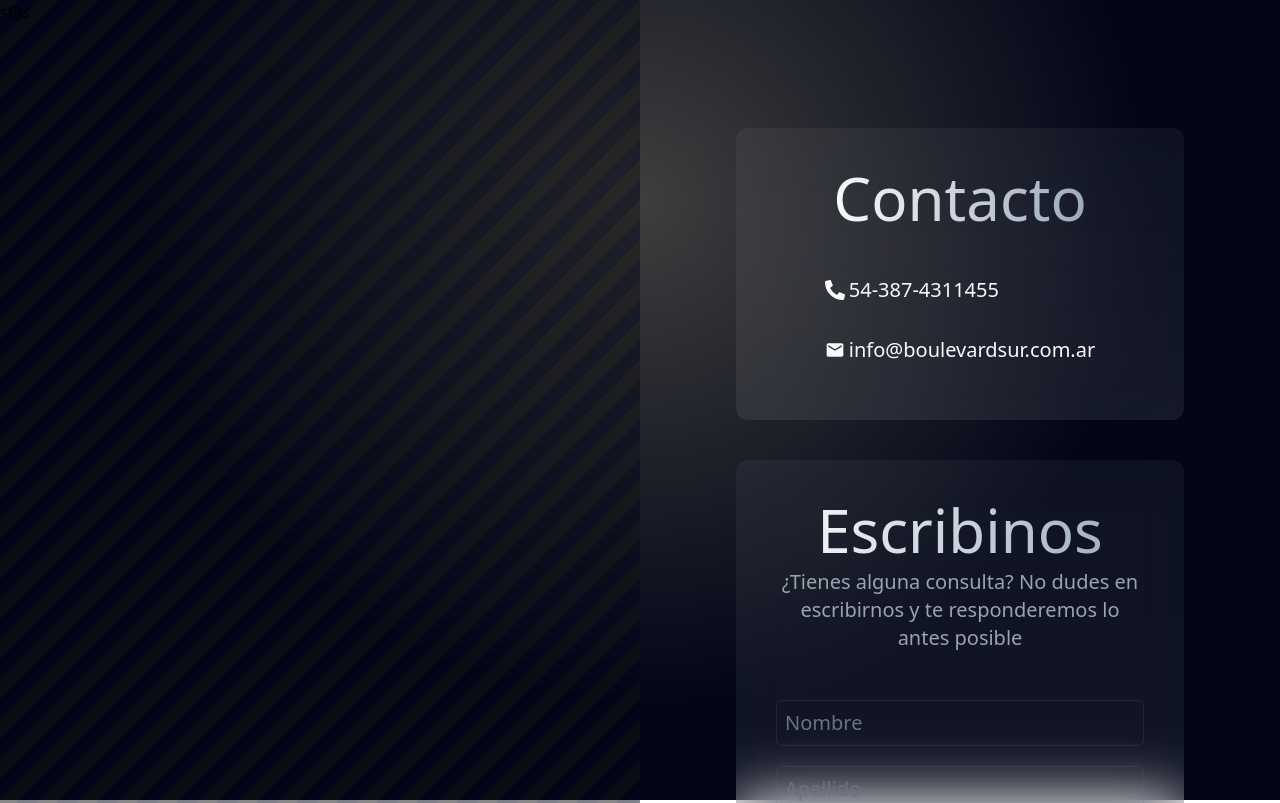
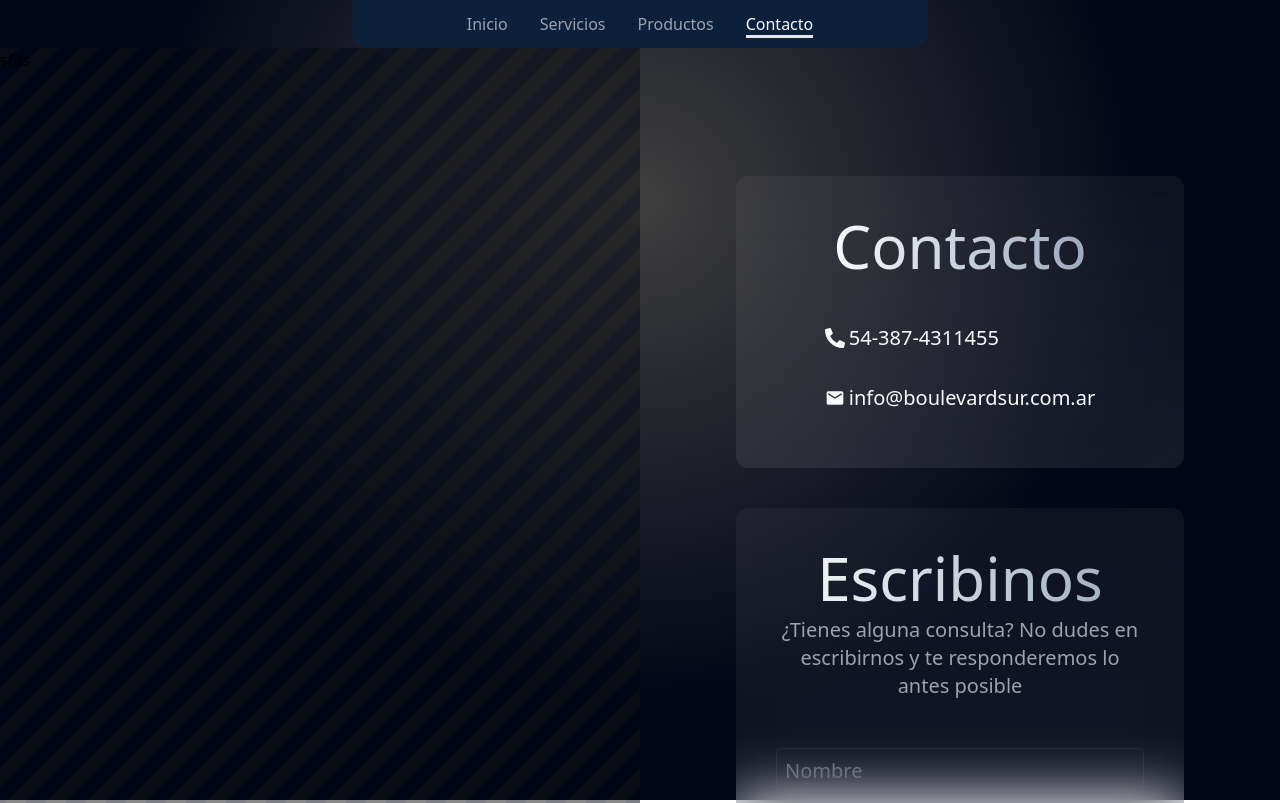
Before and after one commit to koi-web-studio/ssit-group, a React (Vite) app: page /contacto in a window 1280 px wide. Shown: the top 803 px of the page. Built offline with nearby package versions, Linux system fonts and the light colour scheme.

Commit message:
navbar added

```diff
--- a/src/App.css
+++ b/src/App.css
@@ -85,3 +85,36 @@
         background-position: 40px 40px;
     }
 }
+@keyframes enhance-header {
+    to {
+        background: #22458281;
+        backdrop-filter: blur(20px);
+        transform: translateY(10px);
+        border-radius: 50px;
+    }
+}
+.header {
+    position: sticky !important;
+    top: 0 !important;
+    z-index: 10 !important;
+}
+
+.nav {
+    background: #0c1f3b;
+    border-bottom-right-radius: 15px;
+    border-bottom-left-radius: 15px;
+    width: 95%;
+    margin: 0 auto;
+    animation: enhance-header linear both;
+    animation-timeline: scroll(root);
+    animation-range: 0 150px;
+}
+.nav-item {
+    transition: all 0.2s ease;
+    &:hover {
+        transform: translateY(-5px);
+    }
+    &:active {
+        transform: scale(0.8);
+    }
+}
--- a/src/App.jsx
+++ b/src/App.jsx
@@ -2,6 +2,7 @@
 import { Route, Routes } from "react-router-dom";
 import Home from "./pages/Home";
 import Contacto from "./pages/Contacto";
+import Navbar from "./components/common/Navbar";
 import Footer from "./components/common/Footer";
 
 function App() {
@@ -12,6 +13,7 @@
                     <div className="absolute bottom-0 left-0 right-0 top-0 bg-[radial-gradient(circle_500px_at_50%_200px,#3e3e3e,transparent)]"></div>
                 </div>
             </div>
+            <Navbar />
             <main className="relative grow">
                 <Routes>
                     <Route exac path="/" element={<Home />} />
--- a/src/components/common/Footer.jsx
+++ b/src/components/common/Footer.jsx
@@ -38,7 +38,7 @@
                             <li className="transition-all hover:-translate-y-1">
                                 <Link
                                     to="/servicios"
-                                    className="text-gray-300 text-base transition-colors hover:text-blanco"
+                                    className="text-gray-300 text-base md:text-sm transition-colors hover:text-blanco"
                                 >
                                     Servicios
                                 </Link>
@@ -46,7 +46,7 @@
                             <li className="transition-all hover:-translate-y-1">
                                 <Link
                                     to="/contacto"
-                                    className="text-gray-300 text-base transition-colors hover:text-blanco"
+                                    className="text-gray-300 text-base md:text-sm transition-colors hover:text-blanco"
                                 >
                                     Contacto
                                 </Link>
@@ -56,7 +56,7 @@
                             <li className="transition-all hover:-translate-y-1">
                                 <Link
                                     to="/productos"
-                                    className="text-gray-300 text-base transition-colors hover:text-blanco"
+                                    className="text-gray-300 text-base md:text-sm transition-colors hover:text-blanco"
                                 >
                                     Productos
                                 </Link>
@@ -64,7 +64,7 @@
                             <li className="transition-all hover:-translate-y-1">
                                 <Link
                                     to="/productos/my-assistance"
-                                    className="text-gray-300 text-base transition-colors hover:text-blanco"
+                                    className="text-gray-300 text-base md:text-sm transition-colors hover:text-blanco"
                                 >
                                     MyAssistance
                                 </Link>
--- /dev/null
+++ b/src/components/common/Navbar.jsx
@@ -0,0 +1,61 @@
+import { NavLink } from "react-router-dom";
+function Navbar() {
+    return (
+        <header className="header">
+            <nav className="nav max-w-xl py-3">
+                <ul className="flex items-center justify-center px-0 my-0 gap-4 md:gap-8 mx-auto text-gray-400">
+                    <li className="nav-item">
+                        <NavLink
+                            to="/"
+                            className={({ isActive }) =>
+                                isActive
+                                    ? "hover:text-blanco font-medium border-b-[3px] border-spacing-y-0 text-blanco"
+                                    : "hover:text-blanco"
+                            }
+                        >
+                            Inicio
+                        </NavLink>
+                    </li>
+                    <li className="nav-item">
+                        <NavLink
+                            to="/servicios"
+                            className={({ isActive }) =>
+                                isActive
+                                    ? "hover:text-blanco font-medium border-b-[3px] border-spacing-y-0 text-blanco"
+                                    : "hover:text-blanco"
+                            }
+                        >
+                            Servicios
+                        </NavLink>
+                    </li>
+                    <li className="nav-item">
+                        <NavLink
+                            to="/productos"
+                            className={({ isActive }) =>
+                                isActive
+                                    ? "hover:text-blanco font-medium border-b-[3px] border-spacing-y-0 text-blanco"
+                                    : "hover:text-blanco"
+                            }
+                        >
+                            Productos
+                        </NavLink>
+                    </li>
+                    <li className="nav-item">
+                        <NavLink
+                            to="/contacto"
+                            className={({ isActive }) =>
+                                isActive
+                                    ? "hover:text-blanco font-medium border-b-[3px] border-spacing-y-0 text-blanco"
+                                    : "hover:text-blanco"
+                            }
+                        >
+                            Contacto
+                        </NavLink>
+                    </li>
+                </ul>
+            </nav>
+        </header>
+    );
+}
+
+export default Navbar;
```
